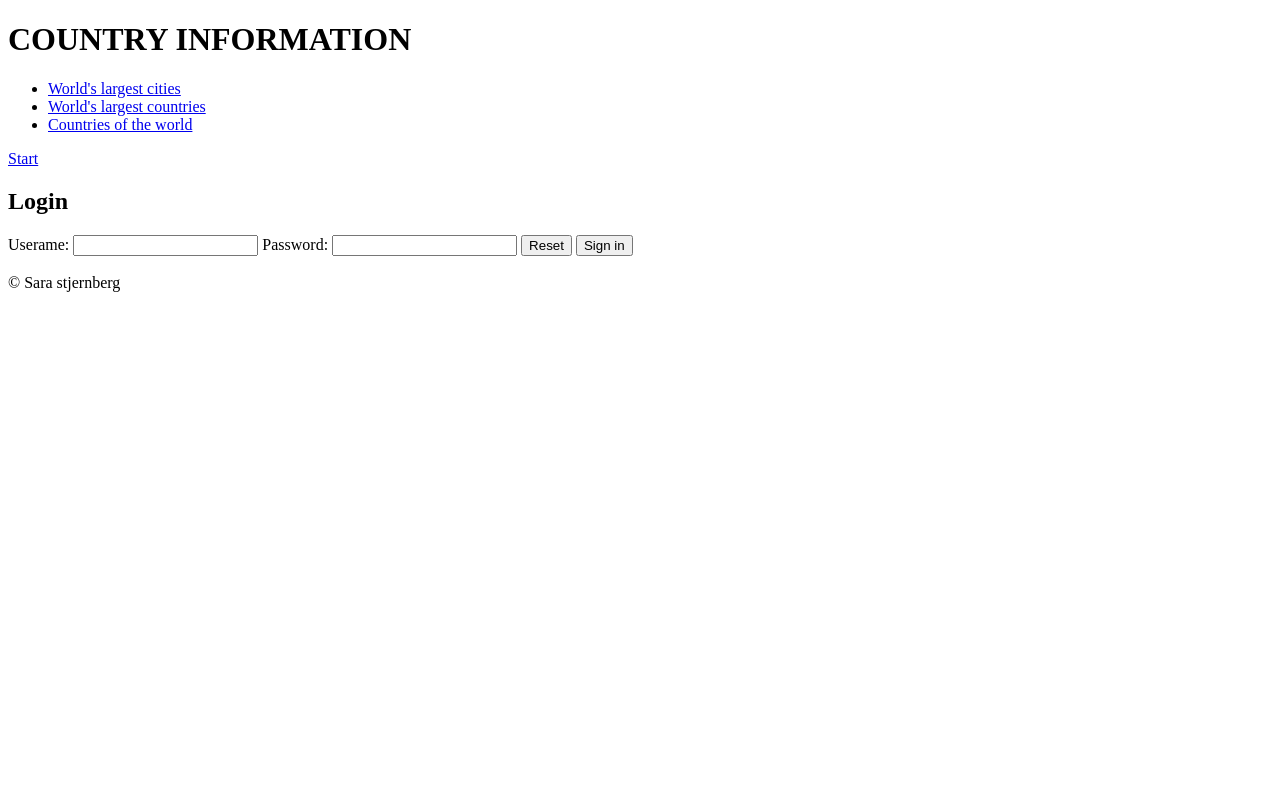
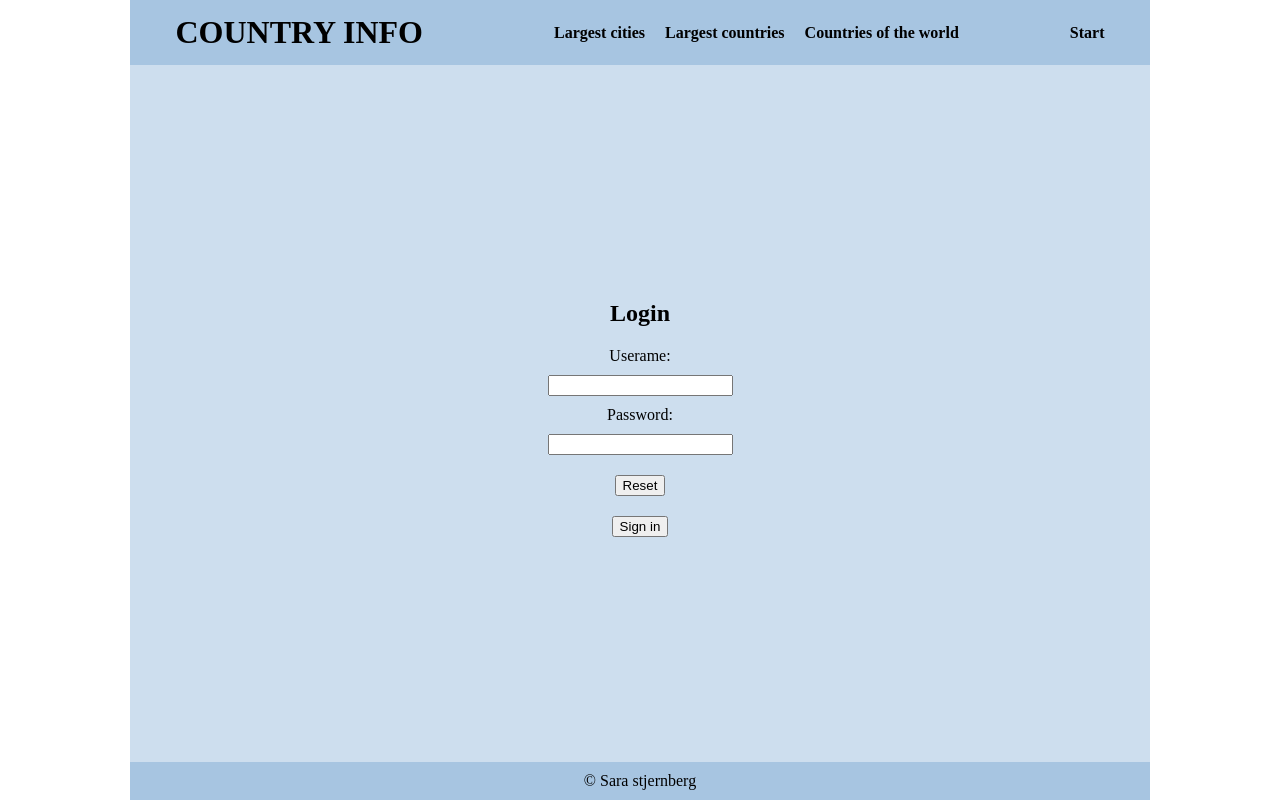
Before and after one commit to stjernberg/HTML-assignment, a plain HTML site: page login.html in a window 1280 px wide. Drawn offline with Linux system fonts and the light colour scheme.

Commit message:
added css

```diff
--- a/login.html
+++ b/login.html
@@ -5,32 +5,34 @@
   <meta charset="UTF-8">
   <meta http-equiv="X-UA-Compatible" content="IE=edge">
   <meta name="viewport" content="width=device-width, initial-scale=1.0">
+  <link rel="stylesheet" href="style.css" />
   <title>Login page</title>
 </head>
 
 <body>
+  <div class="page-wrapper">
     <header>
-    <h1>COUNTRY INFORMATION</h1>
+      <h1>COUNTRY INFO</h1>
       <nav>
         <ul>
           <li>
-          <a href="https://www.worldometers.info/population/largest-cities-in-the-world/" target="_blank">World's
-            largest
-            cities</a>
+            <a href="https://www.worldometers.info/population/largest-cities-in-the-world/" target="_blank">
+              Largest cities</a>
           </li>
           <li> <a href="https://www.statista.com/statistics/262955/largest-countries-in-the-world/"
-            target="_blank">World's
-            largest
-            countries</a></li>
+              target="_blank">Largest countries</a></li>
           <li> <a href="https://www.infoplease.com/world/countries" target="_blank">Countries of the world
             </a></li>
         </ul>
+      </nav>
+      <div>
         <a href="index.html">Start
         </a>
-    </nav>
+      </div>
     </header>
 
-  <section>
+    <section class="login">
+      <form>
         <h2>Login</h2>
 
         <label for="userName">Userame:</label>
@@ -40,9 +42,13 @@
         <input type="password" id="password" name="password">
         <input type="reset" id="reset" value="Reset">
         <input type="submit" id="submit" value="Sign in">
+      </form>
     </section>
-  <br />
+    <div>
       <footer>&copy; Sara stjernberg</footer>
+    </div>
+  </div>
+
 </body>
 
 </html>
--- /dev/null
+++ b/style.css
@@ -0,0 +1,132 @@
+body {
+  min-height: 100vh;
+  margin: 0 auto;
+  display: flex;
+  align-items: center;
+  /* justify-content: center; */
+  flex-direction: column;
+  /* justify-content: center; */
+  position: relative;
+}
+
+.page-wrapper {
+  width: 1020px;
+  background: #cddeee;
+  height: 100vh;
+  display: flex;
+  flex-direction: column;
+  justify-content: space-between;
+  align-items: center;
+}
+
+header {
+  width: 1020px;
+  display: flex;
+  justify-content: space-around;
+  align-items: center;
+  background: #a7c5e1;
+  height: 65px;
+  /* align-self: flex-start; */
+  /* height: 8vh; */
+}
+
+main {
+  height: auto;
+  display: grid;
+  grid-template-columns: 75% 25%;
+  /* background: #cddeee; */
+}
+
+.left-side {
+  display: grid;
+  grid-template-columns: 1fr 1fr;
+  grid-template-rows: minmax(100px, auto);
+  grid-gap: 2em;
+
+  /* background: #cddeee; */
+  padding: 40px;
+}
+
+.grid1 {
+  grid-column: 1 / 3;
+  grid-row: 1 / 2;
+}
+
+.grid2 {
+  grid-column: 1 / 2;
+  grid-row: 2 / 2;
+}
+.grid3 {
+  grid-column: 2 / 3;
+  grid-row: 2 / 3;
+}
+
+aside {
+  /* background: #bad1e8; */
+  padding-top: 60px;
+}
+
+footer {
+  display: flex;
+  align-items: center;
+  justify-content: center;
+  background: #a7c5e1;
+  /* margin-top: auto; */
+  padding: 10px 0 10px 0;
+  /* position: absolute;
+  bottom: 0; */
+  width: 1020px;
+}
+
+/* display: flex;
+  flex-direction: column;
+  justify-content: space-between;
+  align-items: center;
+  height: 90vh;
+  background: blue; */
+/* text-align: center; */
+
+.login {
+  display: flex;
+  flex-direction: column;
+  justify-content: space-between;
+  align-items: center;
+}
+
+form {
+  display: flex;
+  flex-direction: column;
+  justify-content: center;
+  align-items: center;
+}
+
+input {
+  margin: 10px;
+}
+
+nav {
+  display: flex;
+  justify-content: space-around;
+}
+
+nav ul {
+  display: flex;
+}
+
+nav ul li {
+  margin-right: 20px;
+}
+
+li {
+  list-style: none;
+}
+
+a {
+  text-decoration: none;
+  color: #000;
+  font-weight: bold;
+}
+
+a:hover {
+  color: #00008b;
+}
```
Also changed, not shown: index.html (+42 -25 lines). Lines whose indentation alone changed are shown as unchanged.
